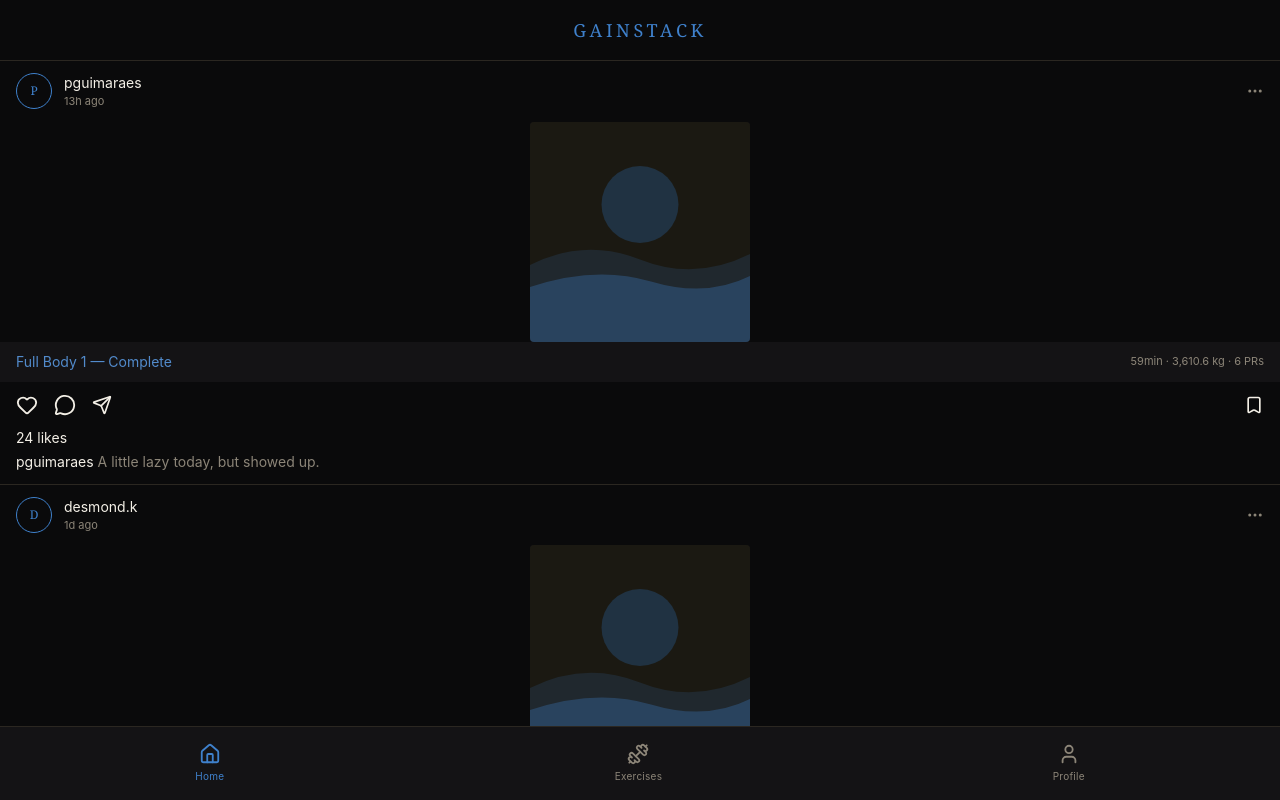
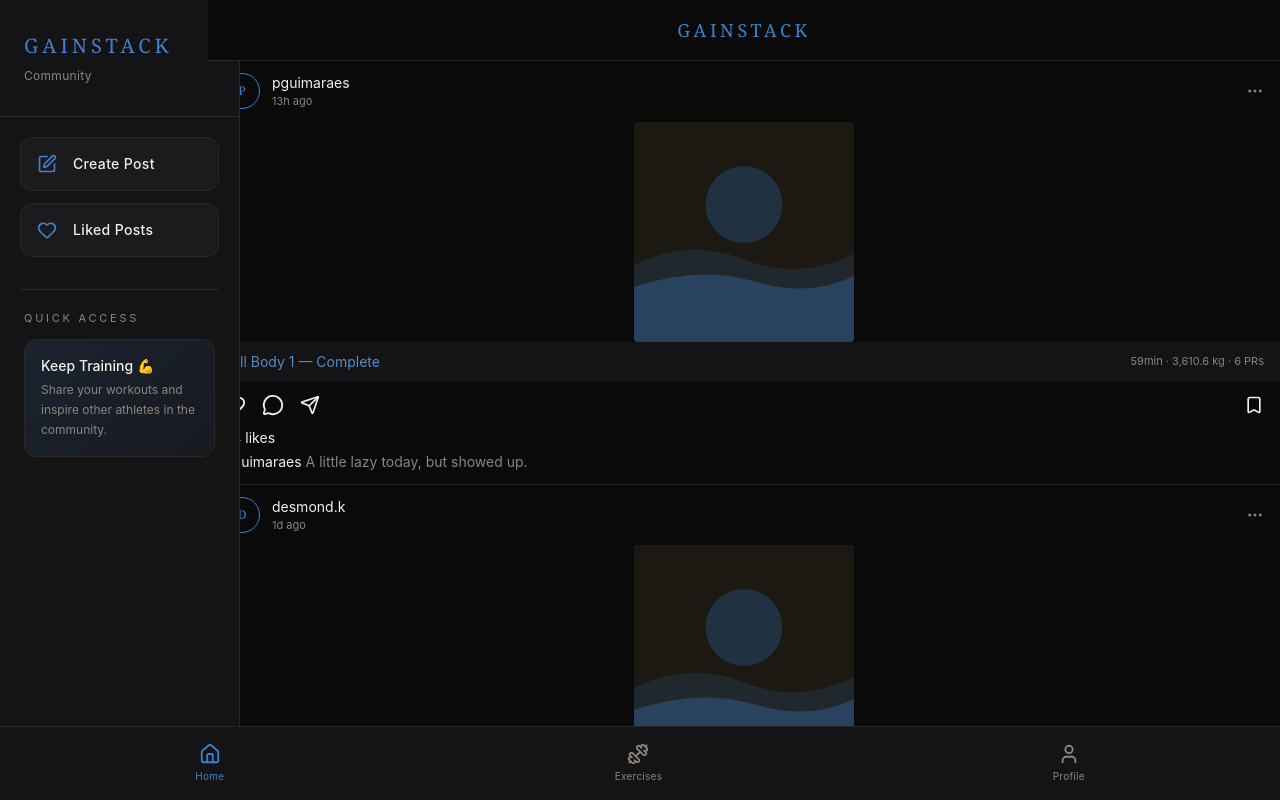
Before and after one commit to Mysty47/Gainstack, a React (Vite) app in the folder frontend/: page /homepage in a window 1280 px wide. Shown: the top 800 px of the page. Built offline with nearby package versions, Linux system fonts and the light colour scheme.

Commit message:
fix: small changes to pages

```diff
--- a/frontend/src/App.jsx
+++ b/frontend/src/App.jsx
@@ -5,6 +5,8 @@ import HomePage from './pages/HomePage'
 import ProfilePage from './pages/ProfilePage'
 import ExercisesPage from './pages/ExercisesPage'
 import WorkoutCreationPage from './pages/WorkoutCreationPage'
+import CreatePostPage from './pages/CreatePostPage'
+
 
 function App() {
   return (
@@ -16,6 +18,7 @@ function App() {
         <Route path="/profile-page" element={<ProfilePage />} />
         <Route path="/exercises-page" element={<ExercisesPage />} />
         <Route path="/workout-creation-page" element={<WorkoutCreationPage />} />
+        <Route path="/create-post" element={<CreatePostPage />} />
         <Route path="/" element={<Navigate to="/login" replace />} />
       </Routes>
     </BrowserRouter>
--- a/frontend/src/pages/ExercisesPage.jsx
+++ b/frontend/src/pages/ExercisesPage.jsx
@@ -1,4 +1,4 @@
-import { useState, useMemo } from "react";
+import { useState, useMemo, useEffect } from "react";
 import { useNavigate, useLocation } from "react-router-dom";
 import { Plus, History, Home, Dumbbell, User, X } from "lucide-react";
 
@@ -46,6 +46,26 @@ export default function ExercisesPage() {
   const [selectedKey, setSelectedKey] = useState(null);
   const [draftTitle, setDraftTitle] = useState("");
   const [draftDescription, setDraftDescription] = useState("");
+  const [createdWorkouts, setCreatedWorkouts] = useState([]);
+  const [loadingWorkouts, setLoadingWorkouts] = useState(true);
+  const [workoutsError, setWorkoutsError] = useState("");
+
+  useEffect(() => {
+    const fetchWorkouts = async () => {
+      try {
+        const response = await fetch("http://localhost:8080/api/workouts");
+        if (!response.ok) throw new Error("Failed to fetch workouts");
+        const data = await response.json();
+        setCreatedWorkouts(data);
+      } catch (err) {
+        console.error(err);
+        setWorkoutsError("Couldn't load created workouts.");
+      } finally {
+        setLoadingWorkouts(false);
+      }
+    };
+    fetchWorkouts();
+  }, []);
 
   const year = viewDate.getFullYear();
   const month = viewDate.getMonth();
@@ -251,6 +271,55 @@ export default function ExercisesPage() {
             })}
           </div>
         </div>
+
+        {/* created workouts */}
+        <div className="mt-8">
+          <p
+            className="text-[11px] tracking-[0.2em] uppercase mb-4"
+            style={{ color: COLORS.subtext }}
+          >
+            Created Workouts
+          </p>
+
+          {loadingWorkouts && (
+            <p className="text-[13px]" style={{ color: COLORS.subtext }}>
+              Loading...
+            </p>
+          )}
+
+          {workoutsError && (
+            <p className="text-[13px]" style={{ color: "#C97A6A" }}>
+              {workoutsError}
+            </p>
+          )}
+
+          {!loadingWorkouts && !workoutsError && createdWorkouts.length === 0 && (
+            <p className="text-[13px]" style={{ color: COLORS.subtext }}>
+              No workouts created yet.
+            </p>
+          )}
+
+          <div className="space-y-3">
+            {createdWorkouts.map((w) => (
+              <div
+                key={w.id}
+                className="flex items-center justify-between border px-4 py-3"
+                style={{ backgroundColor: COLORS.panel, borderColor: COLORS.hairline }}
+              >
+                <p className="text-[14px]" style={{ color: COLORS.text }}>
+                  {w.title}
+                </p>
+                <p className="text-[12px]" style={{ color: COLORS.subtext }}>
+                  {new Date(w.workoutDate).toLocaleDateString("en-US", {
+                    month: "short",
+                    day: "numeric",
+                    year: "numeric",
+                  })}
+                </p>
+              </div>
+            ))}
+          </div>
+        </div>
       </main>
 
       {/* note popover */}
--- a/frontend/src/pages/HomePage.jsx
+++ b/frontend/src/pages/HomePage.jsx
@@ -9,6 +9,7 @@ import {
   Home,
   Dumbbell,
   User,
+  SquarePen,
 } from "lucide-react";
 
 const COLORS = {
@@ -73,6 +74,11 @@ export default function HomePage() {
     setLiked((prev) => ({ ...prev, [id]: !prev[id] }));
   };
 
+  const sideNavItems = [
+    { key: "create-post", icon: SquarePen, label: "Create Post", path: "/create-post" },
+    { key: "liked", icon: Heart, label: "Liked Posts", path: "/liked-posts" },
+  ];
+
   const navItems = [
     { key: "home", icon: Home, label: "Home", path: "/homepage" },
     { key: "exercises", icon: Dumbbell, label: "Exercises", path: "/exercises-page" },
@@ -80,10 +86,122 @@ export default function HomePage() {
   ];
 
   return (
+    <div className="min-h-screen w-full flex" style={{ backgroundColor: COLORS.bg }}>
+
+     {/* Left Sidebar */}
+     <aside
+       className="hidden md:flex md:flex-col md:w-60 md:fixed md:inset-y-0 md:left-0 border-r"
+       style={{
+         backgroundColor: COLORS.panel,
+         borderColor: COLORS.hairline,
+       }}
+     >
+       {/* Logo / Title */}
        <div
-      className="min-h-screen w-full flex flex-col"
-      style={{ backgroundColor: COLORS.bg }}
+         className="px-6 py-8 border-b"
+         style={{ borderColor: COLORS.hairline }}
        >
+         <h2
+           className="text-xl tracking-[0.2em] uppercase"
+           style={{
+             color: COLORS.gold,
+             fontFamily: "'Playfair Display', Georgia, serif",
+           }}
+         >
+           Gainstack
+         </h2>
+
+         <p
+           className="text-xs mt-2 tracking-wide"
+           style={{ color: COLORS.subtext }}
+         >
+           Community
+         </p>
+       </div>
+
+       {/* Navigation */}
+       <div className="flex flex-col gap-3 p-5">
+         {sideNavItems.map(({ key, icon: Icon, label, path }) => {
+           const active = location.pathname === path;
+
+           return (
+             <button
+               key={key}
+               onClick={() => navigate(path)}
+               className="flex items-center gap-4 rounded-xl px-4 py-4 transition-all"
+               style={{
+                 backgroundColor: active ? COLORS.gold : "#1B1A1D",
+                 color: active ? COLORS.bg : COLORS.text,
+                 border: `1px solid ${
+                   active ? COLORS.gold : COLORS.hairline
+                 }`,
+               }}
+             >
+               <Icon
+                 size={20}
+                 style={{
+                   color: active ? COLORS.bg : COLORS.gold,
+                 }}
+               />
+
+               <span
+                 className="text-sm tracking-wide"
+                 style={{
+                   fontWeight: active ? 600 : 500,
+                 }}
+               >
+                 {label}
+               </span>
+             </button>
+           );
+         })}
+       </div>
+
+       {/* Divider */}
+       <div
+         className="mx-5 mt-3 mb-5"
+         style={{
+           height: "1px",
+           backgroundColor: COLORS.hairline,
+         }}
+       />
+
+       {/* Extra Section */}
+       <div className="px-6">
+         <p
+           className="text-[11px] uppercase tracking-[0.25em] mb-3"
+           style={{ color: COLORS.subtext }}
+         >
+           Quick Access
+         </p>
+
+         <div
+           className="rounded-xl p-4"
+           style={{
+             background:
+               "linear-gradient(135deg, rgba(63,129,204,.15), rgba(82,139,204,.05))",
+             border: `1px solid ${COLORS.hairline}`,
+           }}
+         >
+           <p
+             className="text-sm font-medium mb-1"
+             style={{ color: COLORS.text }}
+           >
+             Keep Training 💪
+           </p>
+
+           <p
+             className="text-xs leading-5"
+             style={{ color: COLORS.subtext }}
+           >
+             Share your workouts and inspire other athletes in the community.
+           </p>
+         </div>
+       </div>
+     </aside>
+
+      {/* main column */}
+      <div className="flex-1 md:ml-52 flex flex-col">
         {/* header */}
         <header
           className="sticky top-0 z-10 flex items-center justify-center py-4 border-b"
@@ -91,10 +209,7 @@ export default function HomePage() {
         >
           <h1
             className="text-lg tracking-[0.2em] uppercase"
-          style={{
-            color: COLORS.gold,
-            fontFamily: "'Playfair Display', Georgia, serif",
-          }}
+            style={{ color: COLORS.gold, fontFamily: "'Playfair Display', Georgia, serif" }}
           >
             Gainstack
           </h1>
@@ -186,6 +301,7 @@ export default function HomePage() {
             </article>
           ))}
         </main>
+      </div>
 
       {/* bottom nav */}
       <nav
--- a/frontend/src/pages/WorkoutCreationPage.jsx
+++ b/frontend/src/pages/WorkoutCreationPage.jsx
@@ -1,4 +1,4 @@
-import { useState, useMemo } from "react";
+import { useState, useMemo, useEffect } from "react";
 import { useNavigate, useLocation } from "react-router-dom";
 import {
   Search,
@@ -29,19 +29,6 @@ const EQUIPMENT_OPTIONS = [
   "Barbell", "Dumbbell", "Machine", "Cable", "Bodyweight", "Kettlebell", "Bands",
 ];
 
-const INITIAL_LIBRARY = [
-  { id: "e1", name: "Bench Press", muscleGroup: "Chest", equipment: "Barbell" },
-  { id: "e2", name: "Incline Dumbbell Press", muscleGroup: "Chest", equipment: "Dumbbell" },
-  { id: "e3", name: "Squat", muscleGroup: "Legs", equipment: "Barbell" },
-  { id: "e4", name: "Romanian Deadlift", muscleGroup: "Legs", equipment: "Barbell" },
-  { id: "e5", name: "Lat Pulldown", muscleGroup: "Back", equipment: "Cable" },
-  { id: "e6", name: "Bent Over Row", muscleGroup: "Back", equipment: "Barbell" },
-  { id: "e7", name: "Overhead Press", muscleGroup: "Shoulders", equipment: "Barbell" },
-  { id: "e8", name: "Bicep Curl", muscleGroup: "Biceps", equipment: "Dumbbell" },
-  { id: "e9", name: "Tricep Pushdown", muscleGroup: "Triceps", equipment: "Cable" },
-  { id: "e10", name: "Plank", muscleGroup: "Core", equipment: "Bodyweight" },
-];
-
 function makeEmptySet() {
   return { id: crypto.randomUUID(), reps: "", weight: "" };
 }
@@ -50,7 +37,7 @@ export default function CreateWorkoutPage() {
   const navigate = useNavigate();
   const location = useLocation();
 
-  const [library, setLibrary] = useState(INITIAL_LIBRARY);
+  const [library, setLibrary] = useState([]);
   const [title, setTitle] = useState("");
   const [query, setQuery] = useState("");
   const [workoutExercises, setWorkoutExercises] = useState([]);
@@ -59,11 +46,29 @@ export default function CreateWorkoutPage() {
   const [newMuscleGroup, setNewMuscleGroup] = useState(MUSCLE_GROUPS[0]);
   const [newEquipment, setNewEquipment] = useState(EQUIPMENT_OPTIONS[0]);
 
-  const results = useMemo(() => {
-    if (!query.trim()) return [];
-    const q = query.toLowerCase();
-    return library.filter((ex) => ex.name.toLowerCase().includes(q)).slice(0, 6);
-  }, [query, library]);
+  const results = useMemo(() => library, [library]);
+
+  useEffect(() => {
+    if (!query.trim()) {
+      setLibrary([]);
+      return;
+    }
+    const timeout = setTimeout(async () => {
+      try {
+        const response = await fetch(
+          `http://localhost:8080/api/exercises?q=${encodeURIComponent(query)}`
+        );
+        if (!response.ok) throw new Error("Search failed");
+        const data = await response.json();
+        setLibrary(data.slice(0, 6));
+      } catch (err) {
+        console.error(err);
+        setLibrary([]);
+      }
+    }, 300); // debounce so we don't fire a request on every keystroke
+
+    return () => clearTimeout(timeout);
+  }, [query]);
 
   const addExerciseToWorkout = (exercise) => {
     setWorkoutExercises((prev) => [
```
Lines whose indentation alone changed are shown as unchanged.
